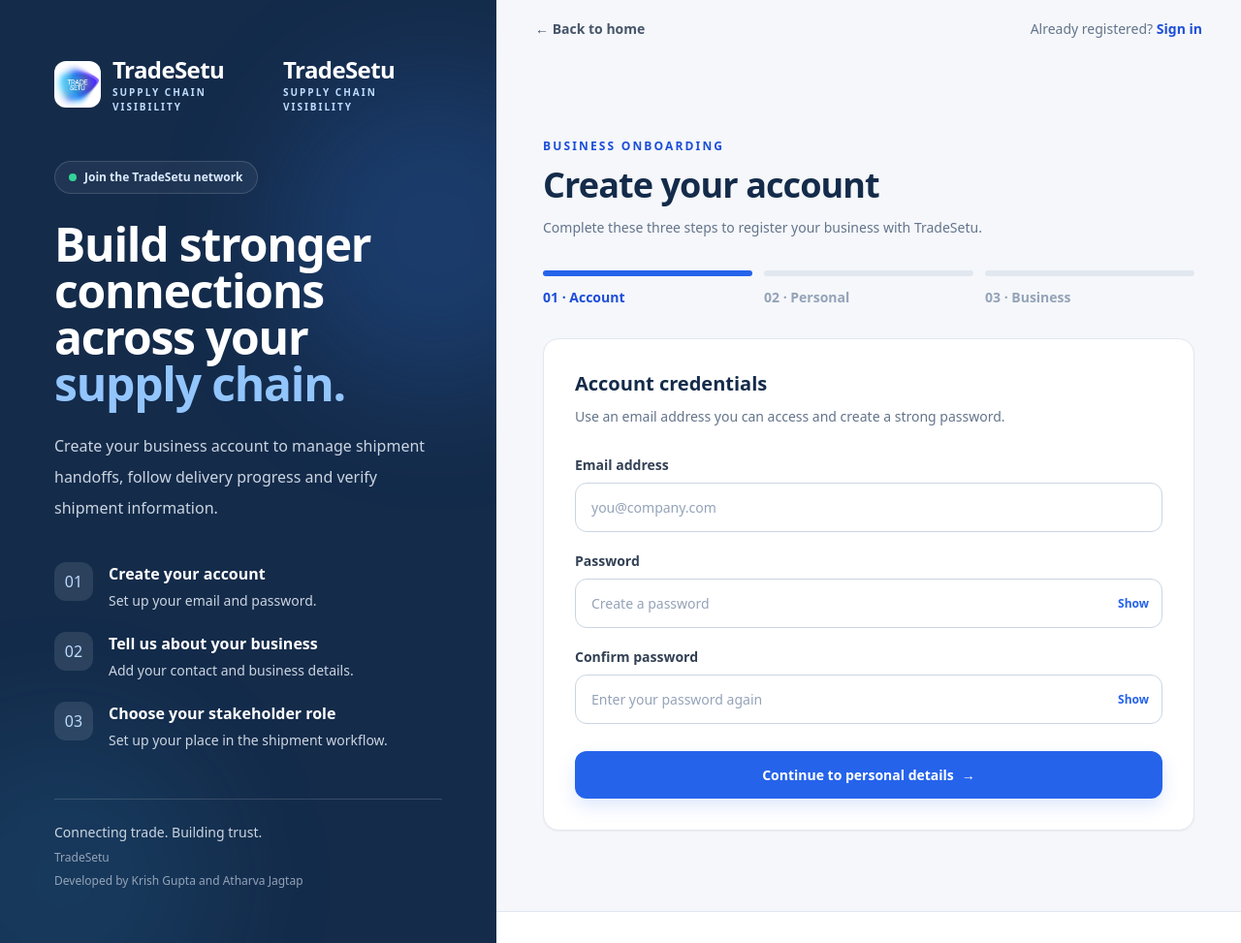
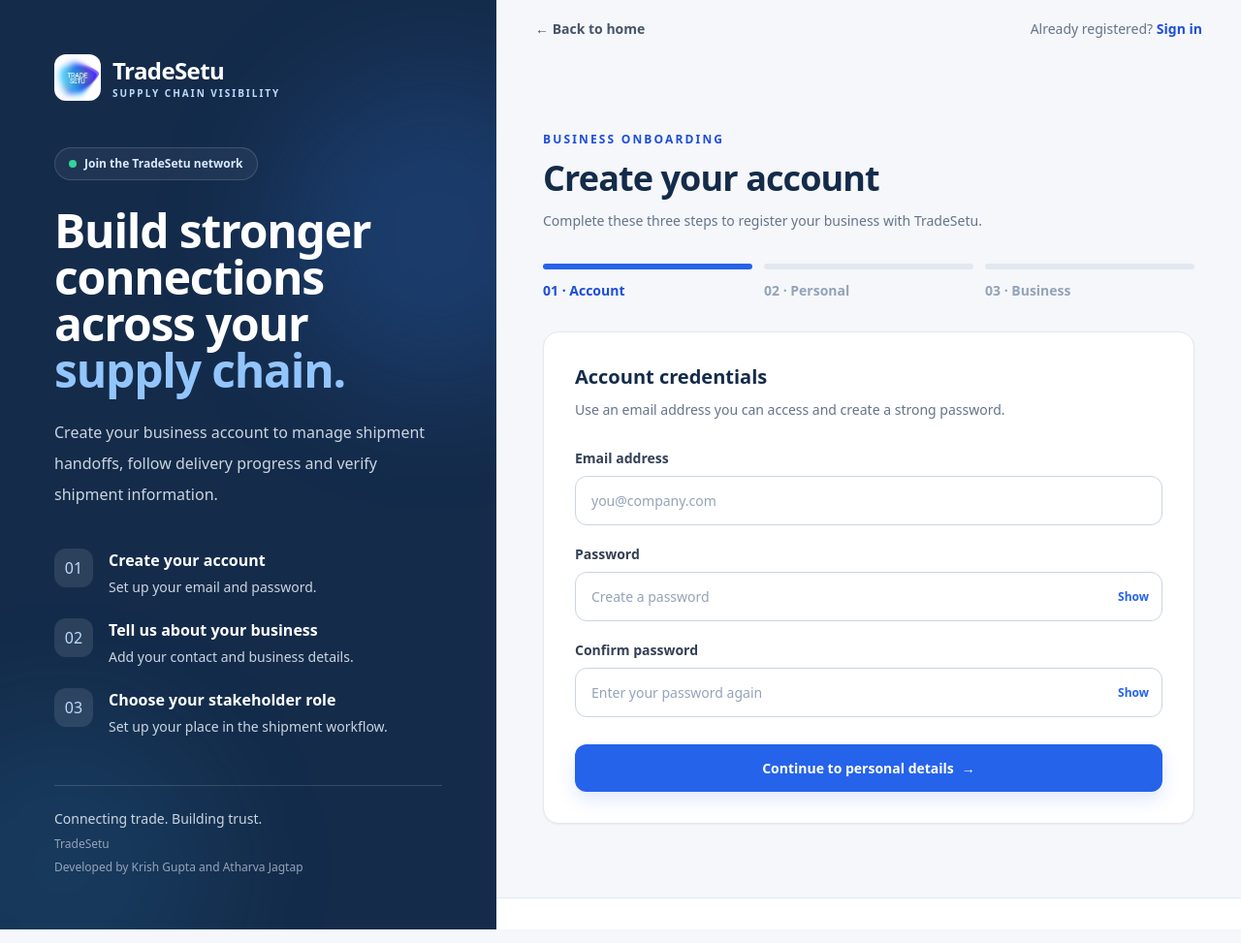
Before and after one commit to KrishLearnsPython/tradesetu, a Flask app: page /register in a window 1280 px wide. Shown: the whole page at 97% size. Run offline with Flask 3, Linux system fonts and the light colour scheme; some libraries are stand-ins or nearby versions.

Commit message:
Register page logo bug fix

```diff
--- a/tradesetu/templates/register.html
+++ b/tradesetu/templates/register.html
@@ -17,13 +17,6 @@
                     class="h-12 w-12 shrink-0 rounded-xl object-contain" width="40" height="40" />
                 <span>
                     <span class="block text-2xl font-extrabold tracking-tight text-white">TradeSetu</span>
-                    <span class="block text-[10px] font-semibold uppercase tracking-[0.2em] text-blue-200">Supply chain
-                        visibility</span>
-                </span>
-                </svg>
-                </span>
-                <span>
-                    <span class="block text-2xl font-extrabold tracking-tight">TradeSetu</span>
                     <span class="block text-[10px] font-semibold uppercase tracking-[0.2em] text-blue-200">Supply chain
                         visibility</span>
                 </span>
```
